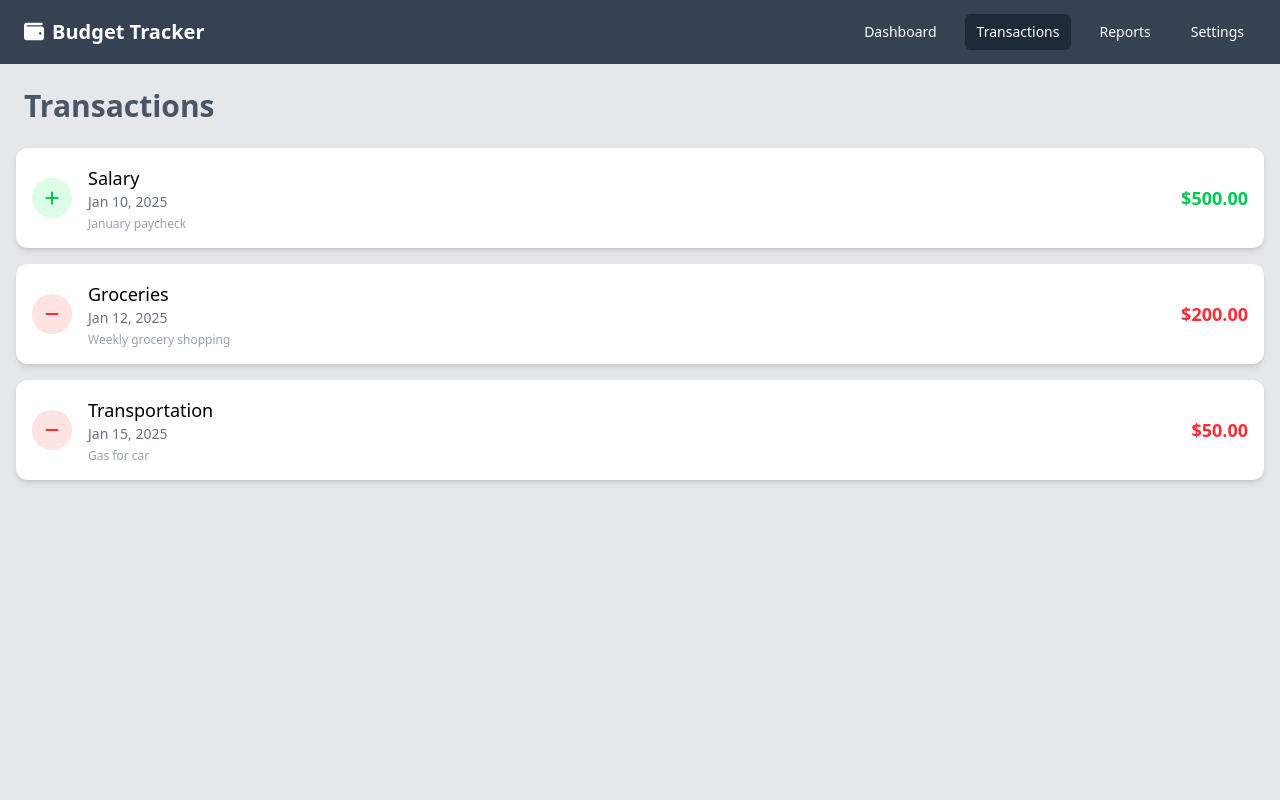
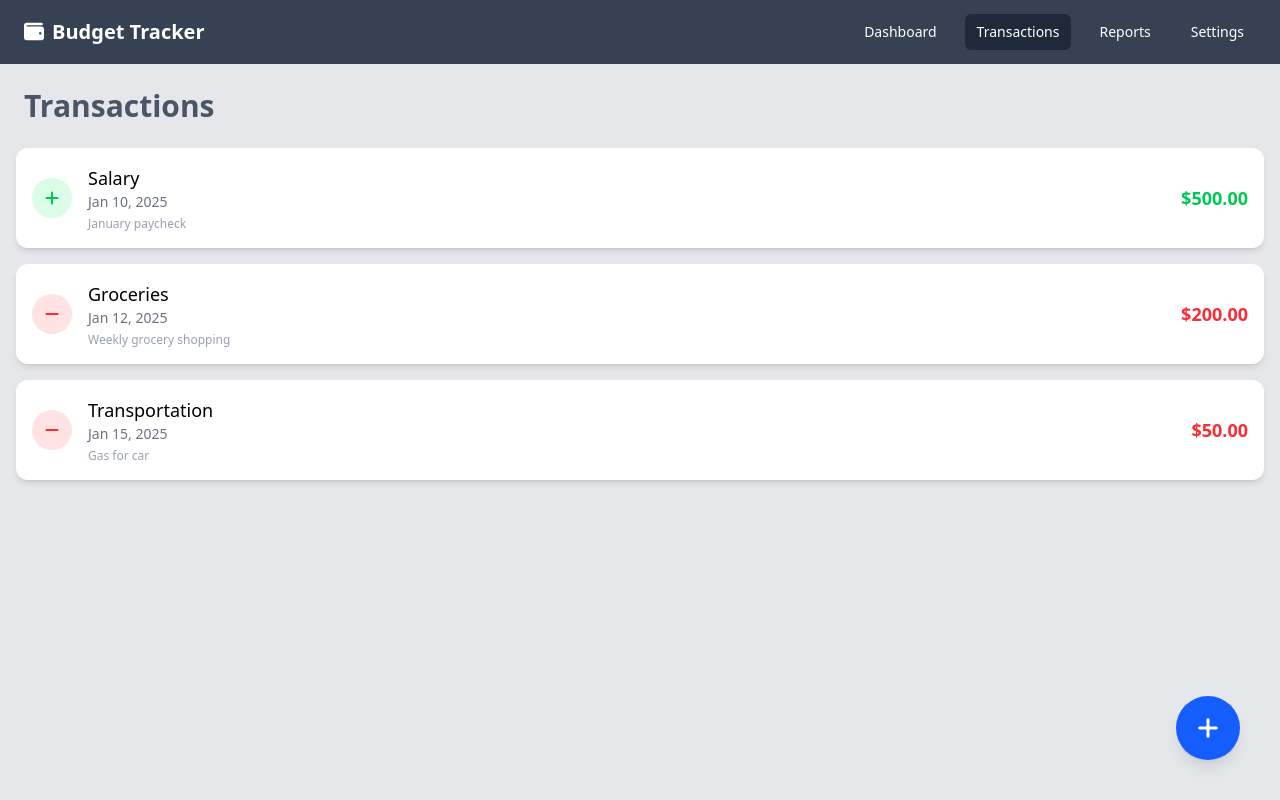
Before and after one commit to jimenezraul/angular-personal-budget-tracker, an Angular app: page /transactions in a window 1280 px wide. Built offline with nearby package versions, Linux system fonts and the light colour scheme.

Commit message:
Add floating action button to transactions page for adding new transactions

```diff
--- a/src/app/pages/transactions/transactions.component.html
+++ b/src/app/pages/transactions/transactions.component.html
@@ -4,3 +4,4 @@
     <app-transaction-card [transaction]="transaction"></app-transaction-card>
     }
 </div>
+<app-floating-button />
--- a/src/app/pages/transactions/transactions.component.ts
+++ b/src/app/pages/transactions/transactions.component.ts
@@ -2,10 +2,11 @@ import { Component } from '@angular/core';
 import { HeadingTitleComponent } from '../../shared/heading-title/heading-title.component';
 import { Transaction } from '../../models/transaction.model';
 import { TransactionCardComponent } from '../../shared/transaction-card/transaction-card.component';
+import { FloatingButtonComponent } from '../../shared/floating-button/floating-button.component';
 
 @Component({
   selector: 'app-transactions',
-  imports: [HeadingTitleComponent, TransactionCardComponent],
+  imports: [HeadingTitleComponent, TransactionCardComponent, FloatingButtonComponent],
   templateUrl: './transactions.component.html',
   styleUrl: './transactions.component.css'
 })
--- /dev/null
+++ b/src/app/shared/floating-button/floating-button.component.html
@@ -0,0 +1,8 @@
+<div class="relative h-screen">
+    <!-- Floating Action Button -->
+    <button
+        class="fixed flex justify-center items-center h-16 w-16 bottom-26 right-6 sm:bottom-10 sm:right-10 hover:scale-120 transaction-all ease-in-out duration-300 bg-blue-600 text-white p-4 rounded-full shadow-lg hover:bg-blue-700 focus:outline-none focus:ring-2 focus:ring-blue-500 focus:ring-offset-2"
+        (click)="addTransaction()">
+        <i class="fa-solid fa-plus text-2xl"></i>
+    </button>
+</div>
--- /dev/null
+++ b/src/app/shared/floating-button/floating-button.component.ts
@@ -0,0 +1,13 @@
+import { Component } from '@angular/core';
+
+@Component({
+  selector: 'app-floating-button',
+  imports: [],
+  templateUrl: './floating-button.component.html',
+  styleUrl: './floating-button.component.css'
+})
+export class FloatingButtonComponent {
+  addTransaction() {
+    console.log('addTransaction')
+  }
+}
```
Also changed, not shown: src/app/shared/floating-button/floating-button.component.css (added), 1 other file (tests, documents, lock files or other folders).
